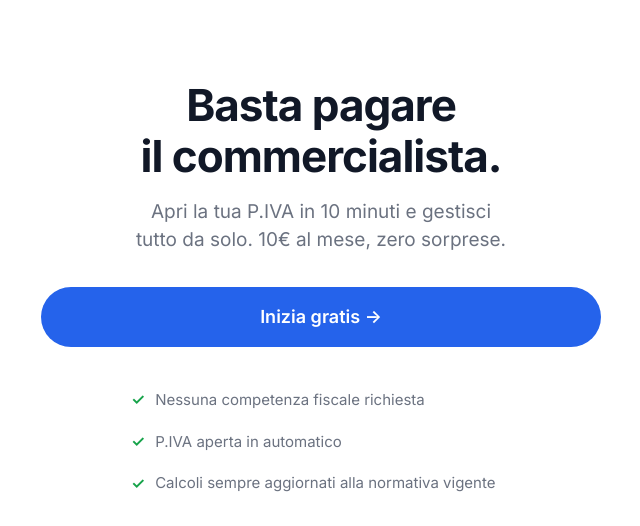
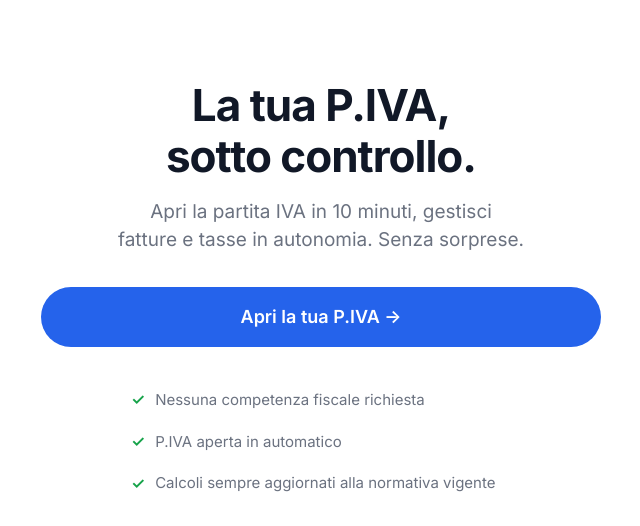
Before and after one commit to rinaldiden/p.IVA, a Flask app: page / in a window 1280 px wide. Shown: the part 67-593 px from the top of the page, without its empty margins (319-959 px from the left). Run offline with Flask 3, Linux system fonts and the light colour scheme; the visitor is signed in with stand-in values (Sample User, id 1).

Commit message:
copy: migliora headline e CTA landing page
- "Basta pagare il commercialista" → "La tua P.IVA, sotto controllo"
- "Inizia gratis" → "Apri la tua P.IVA"

Co-Authored-By: Claude Opus 4.6 <noreply@anthropic.com>

```diff
--- a/web/templates/landing.html
+++ b/web/templates/landing.html
@@ -9,12 +9,12 @@
 
 {% block content %}
 <div class="hero">
-    <h1>Basta pagare<br>il commercialista.</h1>
+    <h1>La tua P.IVA,<br>sotto controllo.</h1>
     <p class="subtitle">
-        Apri la tua P.IVA in 10 minuti e gestisci<br>
-        tutto da solo. 10&euro; al mese, zero sorprese.
+        Apri la partita IVA in 10 minuti, gestisci<br>
+        fatture e tasse in autonomia. Senza sorprese.
     </p>
-    <a href="/wizard" class="btn btn-primary btn-lg">Inizia gratis &rarr;</a>
+    <a href="/wizard" class="btn btn-primary btn-lg">Apri la tua P.IVA &rarr;</a>
 
     <ul class="checklist">
         <li><span class="check">&#10003;</span> Nessuna competenza fiscale richiesta</li>
```
